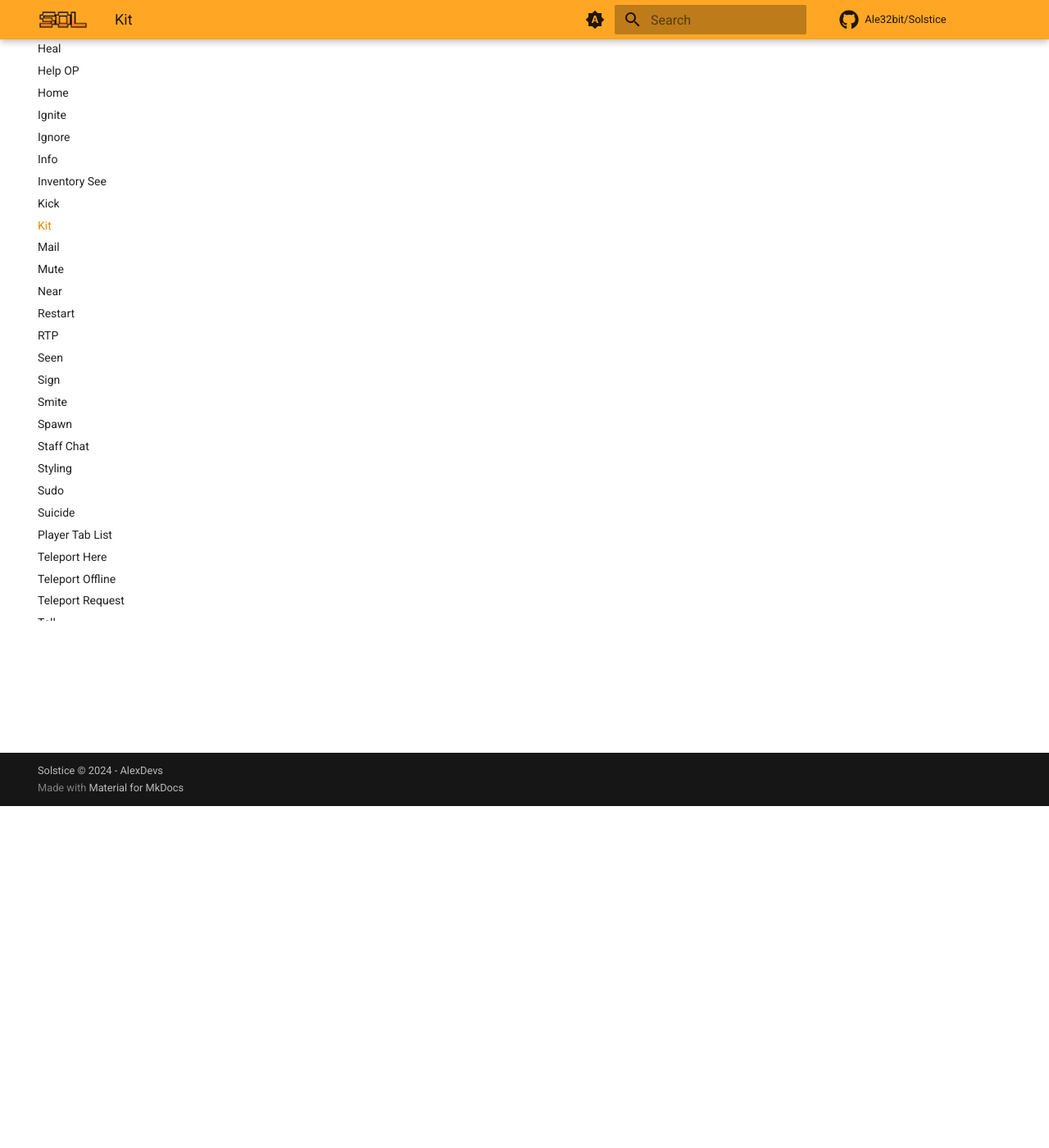
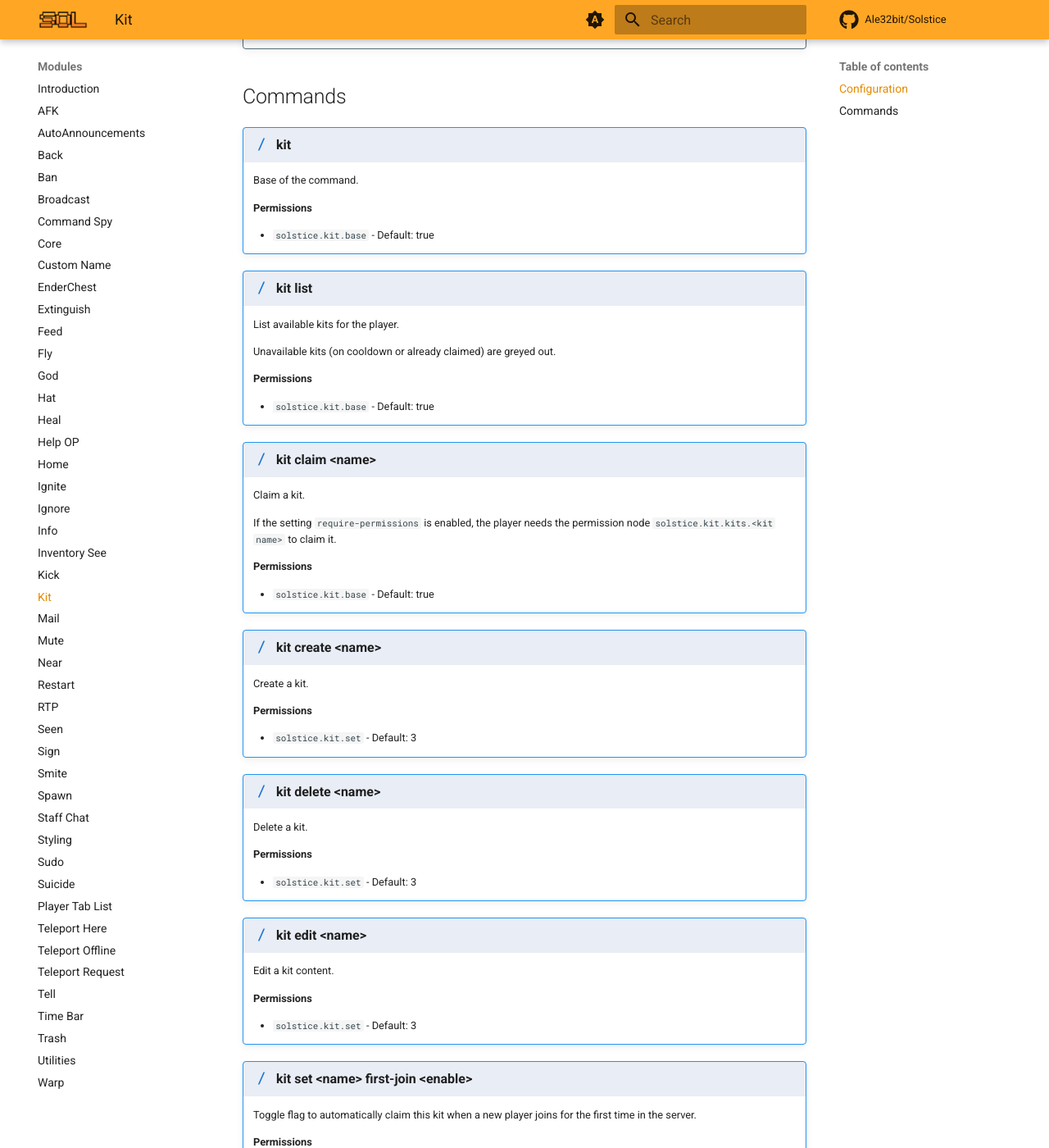
Before and after one commit to Ale32bit/Solstice-docs, an MkDocs documentation site: the page built from docs/modules/kit.md, in a window 1280 px wide and 1400 px high, scrolled down 417 px. Shown: the whole window at 82% size. Built offline with MkDocs 1.6.1 and Material for MkDocs 9.7.7, drawn with Linux system fonts in a browser that asks for light colours; plug-ins that fetch from the network failed and are left out; comment, search, counter and statistics services are not loaded; the version menu is left out; some of the changed text lies outside the part shown.

Commit message:
Add kit module

```diff
--- a/docs/modules/kit.md
+++ b/docs/modules/kit.md
@@ -1,5 +1,91 @@
 # Kit
 
-!!! warning "Not yet implemented"
+This module adds kits.
 
-This module adds kits.
+## Configuration
+
+!!! config "require-permissions"
+
+    Require `solstice.kit.kits.<kit name>` permission node by default to claim a kit.
+
+## Commands
+
+!!! command "kit"
+
+    Base of the command.
+
+    **Permissions**
+
+    * `solstice.kit.base` - Default: true
+
+!!! command "kit list"
+
+    List available kits for the player.
+
+    Unavailable kits (on cooldown or already claimed) are greyed out.
+
+    **Permissions**
+
+    * `solstice.kit.base` - Default: true
+
+!!! command "kit claim &lt;name&gt;"
+
+    Claim a kit.
+
+    If the setting `require-permissions` is enabled, the player needs the permission node `solstice.kit.kits.<kit name>` to claim it.
+
+    **Permissions**
+
+    * `solstice.kit.base` - Default: true
+
+!!! command "kit create &lt;name&gt;"
+
+    Create a kit.
+
+    **Permissions**
+
+    * `solstice.kit.set` - Default: 3
+
+!!! command "kit delete &lt;name&gt;"
+
+    Delete a kit.
+
+    **Permissions**
+
+    * `solstice.kit.set` - Default: 3
+
+!!! command "kit edit &lt;name&gt;"
+
+    Edit a kit content.
+
+    **Permissions**
+
+    * `solstice.kit.set` - Default: 3
+
+!!! command "kit set &lt;name&gt; first-join &lt;enable&gt;"
+
+    Toggle flag to automatically claim this kit when a new player joins for the first time in the server.
+
+    **Permissions**
+
+    * `solstice.kit.set` - Default: 3
+
+!!! command "kit set &lt;name&gt; cooldown &lt;timespan&gt;"
+
+    Set a cooldown for the kit before being able to be claimed a second time.
+
+    Kit cooldowns persist in players.
+
+    **Permissions**
+
+    * `solstice.kit.set` - Default: 3
+
+!!! command "kit set &lt;name&gt; one-time &lt;enable&gt;"
+
+    Toggle flag to make it so players can only claim the kit once.
+
+    `first-join` automatically flags the kit as claimed.
+
+    **Permissions**
+
+    * `solstice.kit.set` - Default: 3
```
Also changed, not shown: docs/commands.md (+2 -0 lines).
